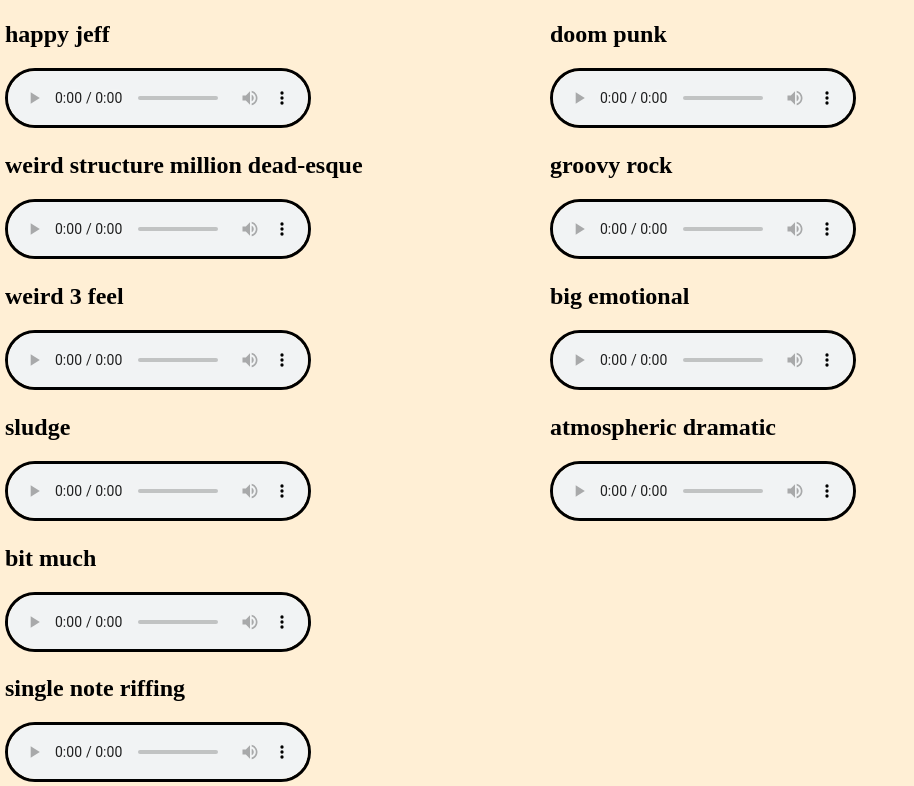
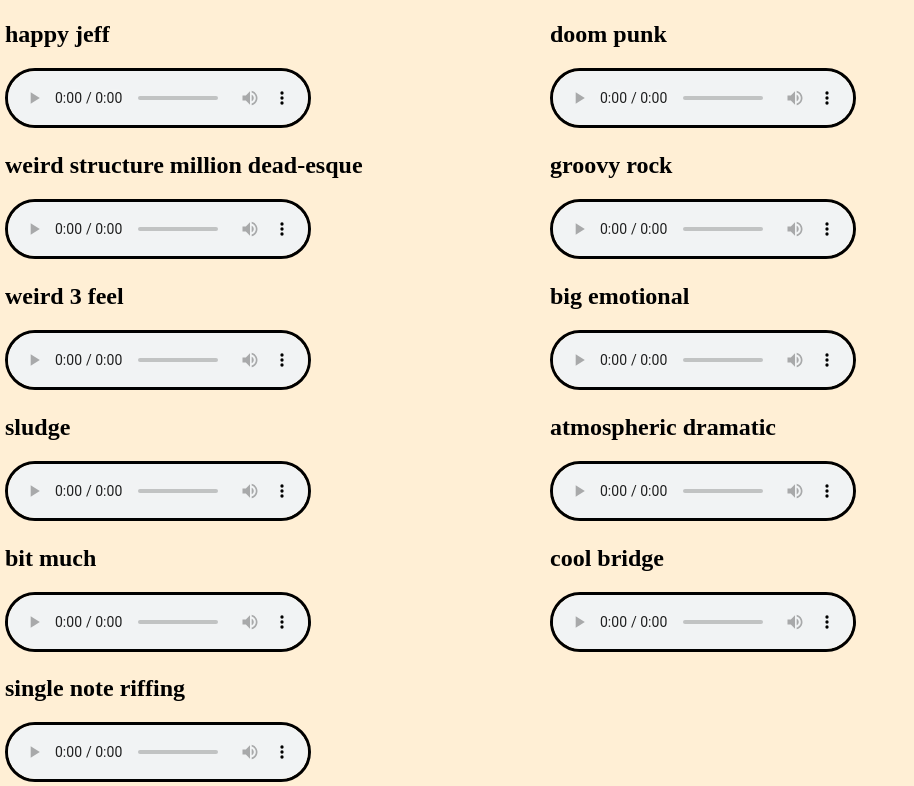
Before and after one commit to akw131099/demo-dump, a plain HTML site: page index.html in a window 1280 px wide. Shown: the part 391-1177 px from the top of the page, without its empty margins (0-914 px from the left). Drawn offline with Linux system fonts and the light colour scheme.

Commit message:
added one demo

```diff
--- a/index.html
+++ b/index.html
@@ -93,6 +93,11 @@
       <audio controls>
         <source src="./  .mp3" type="audio/mp3">
       </audio>
+
+      <h2> cool bridge</h2>
+      <audio controls>
+        <source src="./noise song w cool bridge.mp3" type="audio/mp3">
+      </audio>
     </div>
   </body>
 </html>
```
Also changed, not shown: 1 other file.
